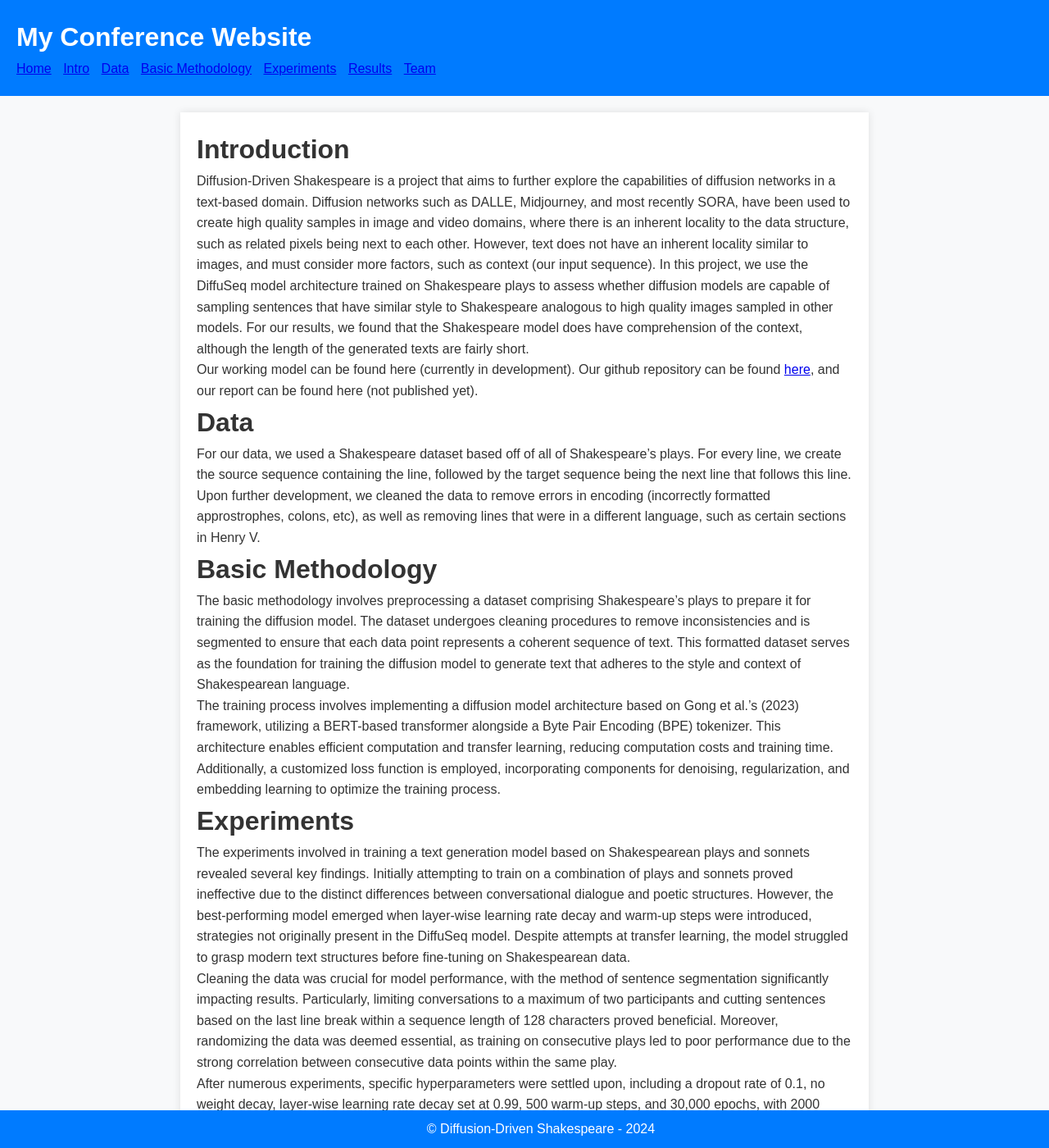
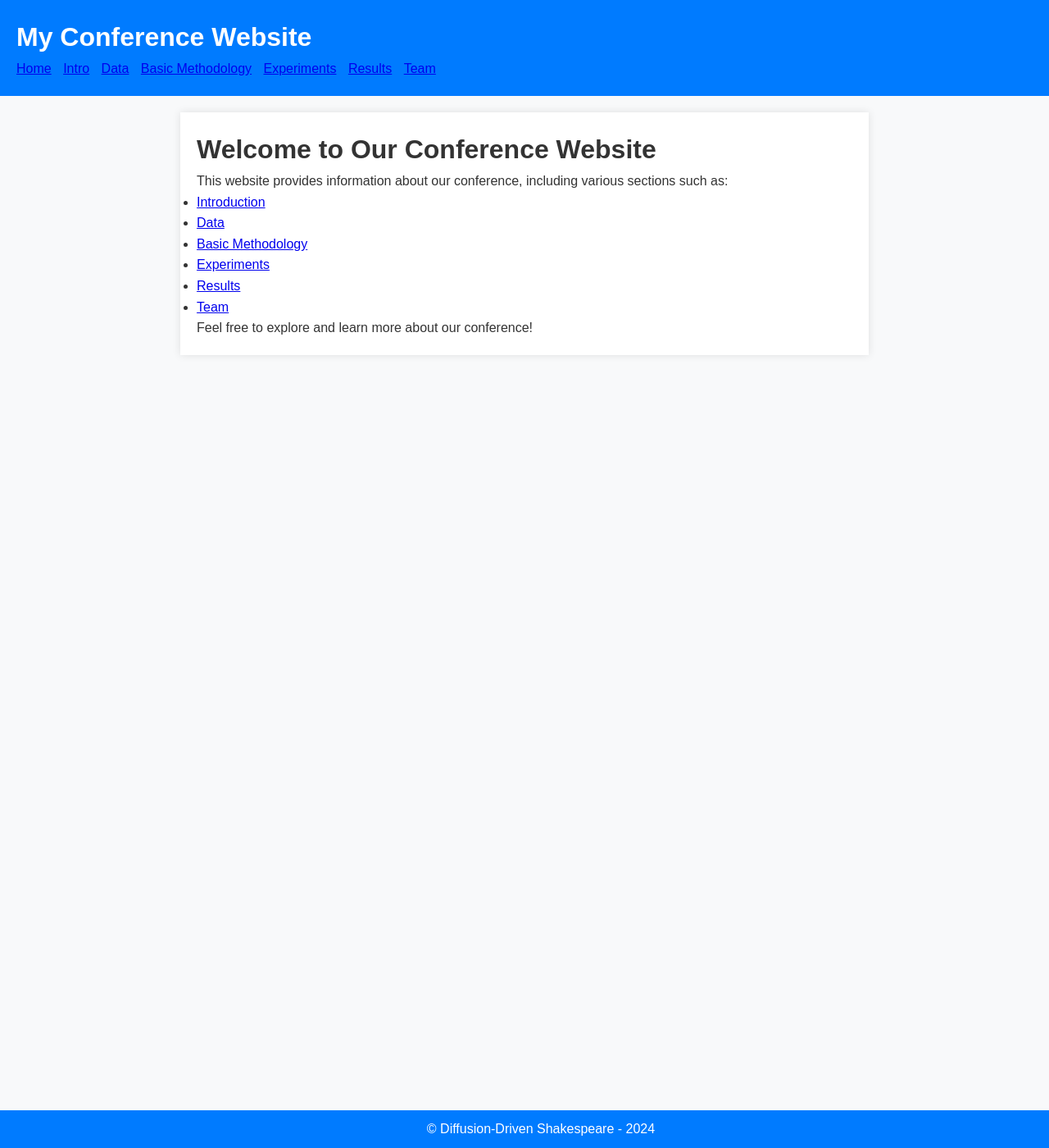
Before and after one commit to xianyingkong/diffusion-text-generation, a Jekyll site: the page built from docs/index.md, in a window 1280 px wide and 1400 px high. Shown: the whole window at 82% size. Built offline with Jekyll 4.4.1, drawn with Linux system fonts in a browser that asks for light colours; some of the changed text lies outside the part shown.

Commit message:
Update index.md

```diff
--- a/docs/index.md
+++ b/docs/index.md
@@ -1,28 +1,17 @@
 ---
-# Feel free to add content and custom Front Matter to this file.
-# To modify the layout, see https://jekyllrb.com/docs/themes/#overriding-theme-defaults
+layout: default
+title: Home
+---
 
-layout: default
-title: Diffusion-Driven Shakespeare
----
-# Introduction
-Diffusion-Driven Shakespeare is a project that aims to further explore the capabilities of diffusion networks in a text-based domain. Diffusion networks such as DALLE, Midjourney, and most recently SORA, have been used to create high quality samples in image and video domains, where there is an inherent locality to the data structure, such as related pixels being next to each other. However, text does not have an inherent locality similar to images, and must consider more factors, such as context (our input sequence). In this project, we use the DiffuSeq model architecture trained on Shakespeare plays to assess whether diffusion models are capable of sampling sentences that have similar style to Shakespeare analogous to high quality images sampled in other models. For our results, we found that the Shakespeare model does have comprehension of the context, although the length of the generated texts are fairly short.
+# Welcome to Our Conference Website
 
-Our working model can be found here (currently in development). Our github repository can be found [here](https://github.com/xianyingkong/diffusion-text-generation), and our report can be found here (not published yet).
-# Data
-For our data, we used a Shakespeare dataset based off of all of Shakespeare's plays. For every line, we create the source sequence containing the line, followed by the target sequence being the next line that follows this line. Upon further development, we cleaned the data to remove errors in encoding (incorrectly formatted approstrophes, colons, etc), as well as removing lines that were in a different language, such as certain sections in Henry V.
+This website provides information about our conference, including various sections such as:
 
-# Basic Methodology
-The basic methodology involves preprocessing a dataset comprising Shakespeare's plays to prepare it for training the diffusion model. The dataset undergoes cleaning procedures to remove inconsistencies and is segmented to ensure that each data point represents a coherent sequence of text. This formatted dataset serves as the foundation for training the diffusion model to generate text that adheres to the style and context of Shakespearean language.
+- [Introduction](/intro)
+- [Data](/data)
+- [Basic Methodology](/methodology)
+- [Experiments](/experiments)
+- [Results](/results)
+- [Team](/team)
 
-The training process involves implementing a diffusion model architecture based on Gong et al.'s (2023) framework, utilizing a BERT-based transformer alongside a Byte Pair Encoding (BPE) tokenizer. This architecture enables efficient computation and transfer learning, reducing computation costs and training time. Additionally, a customized loss function is employed, incorporating components for denoising, regularization, and embedding learning to optimize the training process.
-
-# Experiments
-The experiments involved in training a text generation model based on Shakespearean plays and sonnets revealed several key findings. Initially attempting to train on a combination of plays and sonnets proved ineffective due to the distinct differences between conversational dialogue and poetic structures. However, the best-performing model emerged when layer-wise learning rate decay and warm-up steps were introduced, strategies not originally present in the DiffuSeq model. Despite attempts at transfer learning, the model struggled to grasp modern text structures before fine-tuning on Shakespearean data.
-
-Cleaning the data was crucial for model performance, with the method of sentence segmentation significantly impacting results. Particularly, limiting conversations to a maximum of two participants and cutting sentences based on the last line break within a sequence length of 128 characters proved beneficial. Moreover, randomizing the data was deemed essential, as training on consecutive plays led to poor performance due to the strong correlation between consecutive data points within the same play.
-
-After numerous experiments, specific hyperparameters were settled upon, including a dropout rate of 0.1, no weight decay, layer-wise learning rate decay set at 0.99, 500 warm-up steps, and 30,000 epochs, with 2000 diffusion steps per training session, taking approximately three hours to complete. Notably, incorporating character names before dialogue improved the model's ability to capture social networks within the text, although it resulted in all generated responses adhering to a "name: response" format, such as "Juliet: life's good."
-
-
-# Results
+Feel free to explore and learn more about our conference!
```
